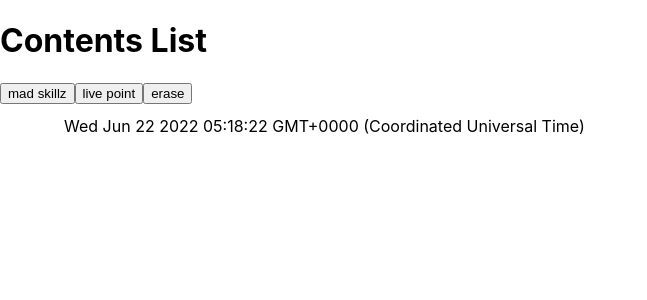
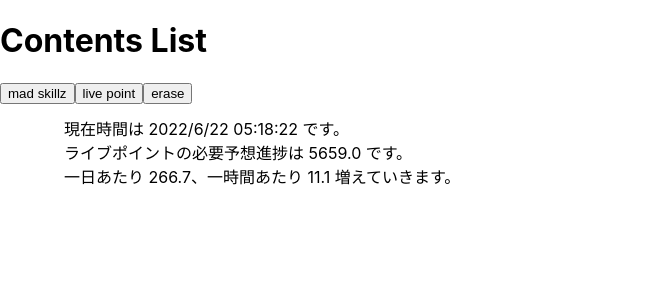
Before and after one commit to popcube/prosekacube, a React (Create React App) app: page / in a window 1280 px wide. Both pictures are taken after a click on the button "live point". Shown: the top 300 px of the page, without its empty margins (0-647 px from the left). Built offline with nearby package versions, Linux system fonts and the light colour scheme.

Commit message:
basic live point calc added

```diff
--- /dev/null
+++ b/src/components/styled_tags.js
@@ -0,0 +1,7 @@
+import styled from "styled-components";
+
+export const TitleText = styled.text`
+  font-weight: bold;
+  font-size: 150%;
+  background-color: #BCECE0;
+`
--- a/src/dynamic/mad_skillz.js
+++ b/src/dynamic/mad_skillz.js
@@ -1,4 +1,5 @@
 import styled from "styled-components";
+import { TitleText } from "./../components/styled_tags"
 
 // python auto-generation part 1 start
 import img_latest from "./../docs/figs/latest/2022_06_24.png";
@@ -19,12 +20,6 @@ const ImgDiv = styled.div`
   padding: 12px 64px 12px;
   background-color: #BCECE0;
 `;
-
-const TitleText = styled.text`
-  font-weight: bold;
-  font-size: 150%;
-  background-color: #BCECE0;
-`
 
 const LatestImgContainer = ({ src, title, alt }) => {
   return (
--- a/src/live_point.js
+++ b/src/live_point.js
@@ -1,17 +1,64 @@
 import styled from "styled-components";
+import { TitleText } from "./components/styled_tags"
 import { useState } from "react";
 
+
+const ZeroPadding = (paramNum) => {
+  if (paramNum > 9) {
+    return paramNum.toString();
+  }
+  else {
+    return "0" + paramNum.toString();
+  }
+}
+
 const NowDiv = () => {
-  const [timeStr, setTimeStr] = useState((new Date()).toString());
+  const [timeObj, setTimeObj] = useState(new Date());
 
   setInterval(() => {
-    setTimeStr((new Date()).toString());
+    setTimeObj(new Date());
   }, 1000);
+
+  const year = timeObj.getFullYear();
+  const month = timeObj.getMonth();
+
+  const endTime = new Date(year, month + 1, 1).getTime() - 1000;
+  const startTime = new Date(year, month, 1).getTime();
+  const nowTime = timeObj.getTime();
+
+  const livePointMillsecond = 8000 / (endTime - startTime);
+  const livePointDue = livePointMillsecond * (nowTime - startTime);
+  const livePointHour = livePointMillsecond * (60 * 60 * 1000);
+  const livePointDay = livePointHour * 24;
+
+
+  const zeroPadHours = ZeroPadding(timeObj.getHours());
+  const zeroPadMinutes = ZeroPadding(timeObj.getMinutes());
+  const zeroPadSeconds = ZeroPadding(timeObj.getSeconds());
+
+  const timeStr = "現在時間は YYYY/MM/DD HH:MM:SS です。"
+    .replace("YYYY", year)
+    .replace("MM", month + 1)
+    .replace("DD", timeObj.getDate())
+    .replace("HH", zeroPadHours)
+    .replace("MM", zeroPadMinutes)
+    .replace("SS", zeroPadSeconds);
+
+  const livePointDueString = "ライブポイントの必要予想進捗は "
+    + livePointDue.toFixed(1)
+    + " です。";
+
+  const livePointDueUnit = "一日あたり "
+    + livePointDay.toFixed(1)
+    + "、一時間あたり "
+    + livePointHour.toFixed(1)
+    + " 増えていきます。";
+
   return (
-    <div>
-      {
-        timeStr
-      }
+    <div align="left">
+      <div>{timeStr}</div>
+      <div>{livePointDueString}</div>
+      <div>{livePointDueUnit}</div>
     </div>
   );
 }
```
